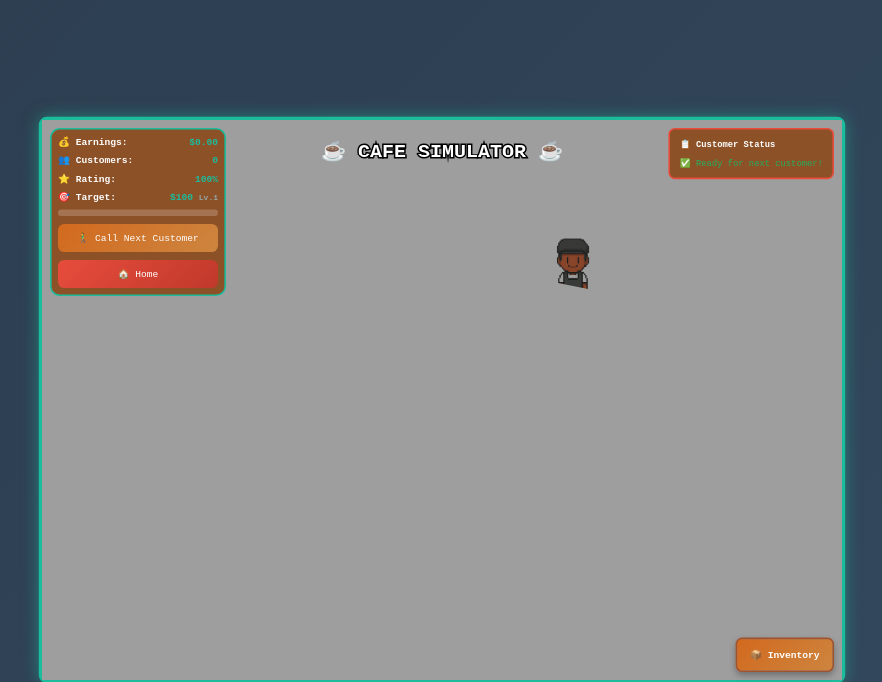
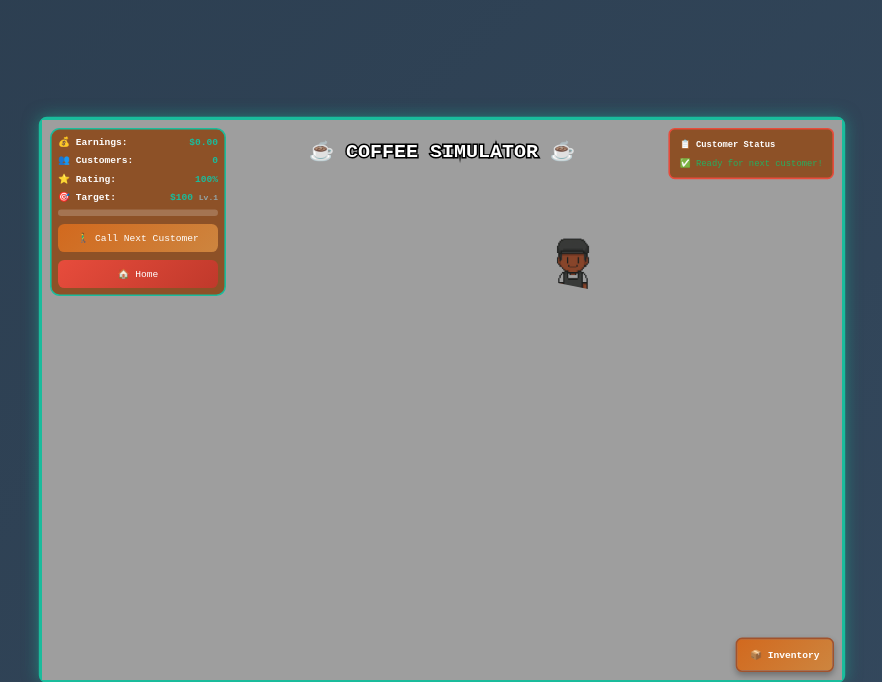
Before and after one commit to SamiaIslam22/Coffee-Simulator, a Flask app: page /pixel in a window 1280 px wide. Shown: the top 682 px of the page, without its empty margins (198-1080 px from the left). Run offline with Flask 3, Linux system fonts and the light colour scheme; some libraries are stand-ins or nearby versions.

```diff
--- a/frontend/templates/pixel_game.html
+++ b/frontend/templates/pixel_game.html
@@ -1754,8 +1754,8 @@ reaction.style.top = (this.y - 60) + 'px';  // Keep same height
                 ctx.textAlign = 'center';
                 ctx.strokeStyle = 'black';
                 ctx.lineWidth = 3;
-                ctx.strokeText('☕ CAFE SIMULATOR ☕', canvas.width/2, 40);
-                ctx.fillText('☕ CAFE SIMULATOR ☕', canvas.width/2, 40);
+                ctx.strokeText('☕ COFFEE SIMULATOR ☕', canvas.width/2, 40);
+                ctx.fillText('☕ COFFEE SIMULATOR ☕', canvas.width/2, 40);
 
             } else {
                 // Fallback to pixel art
@@ -1806,7 +1806,7 @@ reaction.style.top = (this.y - 60) + 'px';  // Keep same height
             ctx.fillStyle = 'white';
             ctx.font = 'bold 24px Courier New';
             ctx.textAlign = 'center';
-            ctx.fillText('☕ CAFE SIMULATOR ☕', canvas.width/2, 50);
+            ctx.fillText('☕ COFFEE SIMULATOR ☕', canvas.width/2, 50);
         }
 
         function drawDefaultBarista() {
```
